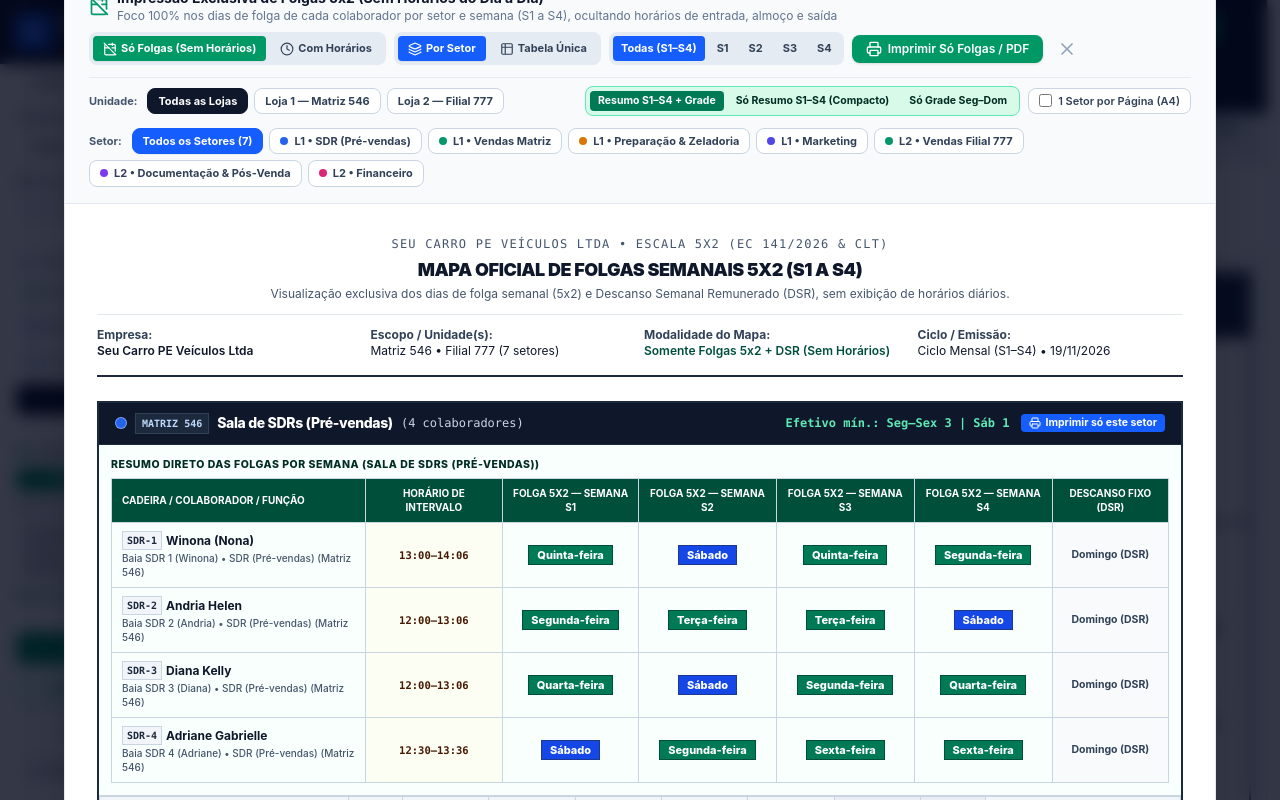
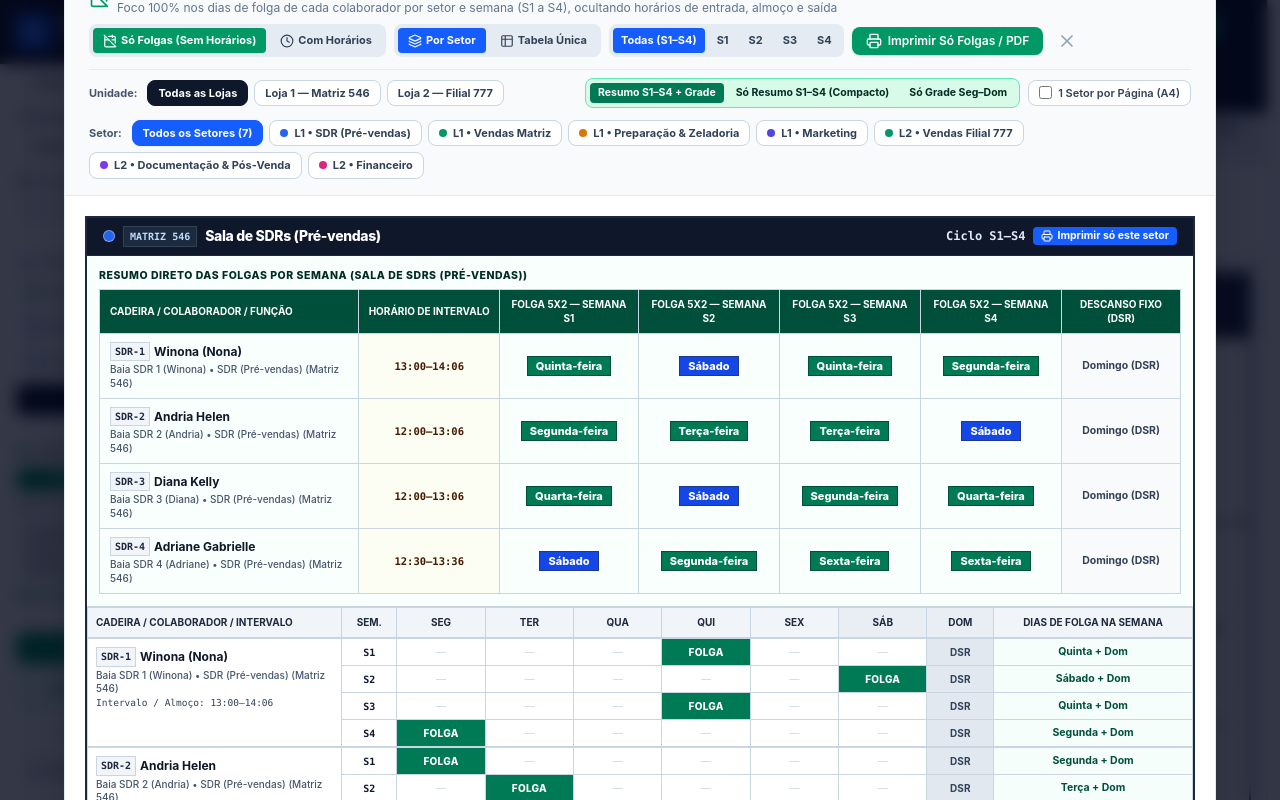
Before and after one commit to pedrohagahss/escala-compliance-pro, a React (Vite) app: page / in a window 1280 px wide. Both pictures are taken after a click on the button "Imprimir Só Folgas (Sem Horários)". Shown: the part 288-1088 px from the top of the page. Built offline with nearby package versions, Linux system fonts and the light colour scheme.

Commit message:
feat: restore Claude commits + fix Jorginho VEND-L2-EXT + print by sector

```diff
--- a/src/components/PrintScheduleModal.tsx
+++ b/src/components/PrintScheduleModal.tsx
@@ -890,77 +890,10 @@ export const PrintScheduleModal: React.FC<PrintScheduleModalProps> = ({
           </div>
         </div>
 
-        {/* Printable Document Area */}
-        <div className="p-8 bg-white text-slate-900 space-y-6 max-h-[78vh] overflow-y-auto print:max-h-none print:overflow-visible print:p-0">
-          {/* Official Document Header */}
-          <div className="border-b-2 border-slate-800 pb-4 text-center">
-            <div className="text-xs uppercase font-mono tracking-widest text-slate-600">
-              SEU CARRO PE VEÍCULOS LTDA &bull; ESCALA 5x2 (EC 141/2026 &amp; CLT)
-            </div>
-            <h1 className="text-lg font-black tracking-tight text-slate-900 uppercase mt-1">
-              {folgasOnly
-                ? printMode === 'BY_SECTOR' && visibleSectors.length === 1
-                  ? `Mapa Oficial de Folgas 5x2 — ${visibleSectors[0].title}`
-                  : 'Mapa Oficial de Folgas Semanais 5x2 (S1 a S4)'
-                : printMode === 'BY_SECTOR'
-                ? visibleSectors.length === 1
-                  ? `Quadro de Horário por Setor — ${visibleSectors[0].title}`
-                  : 'Quadro de Horário de Trabalho e Escala 5x2 — Tabelas por Setor'
-                : 'Quadro de Horário de Trabalho e Escala de Revezamento 5x2'}
-            </h1>
-            <p className="text-xs text-slate-600 mt-0.5">
-              {folgasOnly
-                ? 'Visualização exclusiva dos dias de folga semanal (5x2) e Descanso Semanal Remunerado (DSR), sem exibição de horários diários.'
-                : 'Conforme exigido pelo Artigo 74, § 2º da CLT e adequado aos termos da Emenda Constitucional nº 141/2026 (STF ADIs 8041/8042).'}
-            </p>
-
-            <div className="grid grid-cols-2 sm:grid-cols-4 gap-2 text-xs mt-3 pt-3 border-t border-slate-200 text-left">
-              <div>
-                <span className="font-bold text-slate-700 block">Empresa:</span>
-                <span className="font-semibold text-slate-900">Seu Carro PE Veículos Ltda</span>
-              </div>
-              <div>
-                <span className="font-bold text-slate-700 block">Escopo / Unidade(s):</span>
-                <span>
-                  {storeFilter === 'LOJA_1'
-                    ? 'Loja 1 — Matriz 546'
-                    : storeFilter === 'LOJA_2'
-                    ? 'Loja 2 — Filial 777'
-                    : 'Matriz 546 • Filial 777'}
-                  {printMode === 'BY_SECTOR' &&
-                    ` (${visibleSectors.length} ${
-                      visibleSectors.length === 1 ? 'setor' : 'setores'
-                    })`}
-                </span>
-              </div>
-              <div>
-                <span className="font-bold text-slate-700 block">
-                  {folgasOnly ? 'Modalidade do Mapa:' : 'Regime / PontoMais Fechado:'}
-                </span>
-                <span className="font-semibold text-emerald-900">
-                  {folgasOnly
-                    ? 'Somente Folgas 5x2 + DSR (Sem Horários)'
-                    : `${phaseConfig.shortName}${
-                        pontoMaisConfig
-                          ? ` • PM ${formatHoursDecimal(
-                              calculatePontoMaisWeeklyHours(pontoMaisConfig)
-                            )}/sem`
-                          : ''
-                      }`}
-                </span>
-              </div>
-              <div>
-                <span className="font-bold text-slate-700 block">Ciclo / Emissão:</span>
-                <span>
-                  {printWeek === 'ALL' ? 'Ciclo Mensal (S1–S4)' : `Semana ${printWeek} de 4`} &bull;{' '}
-                  {todayStr}
-                </span>
-              </div>
-            </div>
-          </div>
-
+        {/* Printable Document Area — Foco direto no Setor e Cronograma (sem cabeçalho burocrático e sem assinaturas) */}
+        <div className="p-5 bg-white text-slate-900 space-y-5 max-h-[80vh] overflow-y-auto print:max-h-none print:overflow-visible print:p-0">
           {printMode === 'BY_SECTOR' ? (
-            <div className="space-y-6">
+            <div className="space-y-5">
               {visibleSectors.map((sec, secIdx) => {
                 const chairDefs = buildSectionChairs(
                   sec.chairIds,
@@ -993,17 +926,6 @@ export const PrintScheduleModal: React.FC<PrintScheduleModalProps> = ({
                     } => Boolean(item)
                   );
 
-                const matchedSectorDef = SECTOR_DEFINITIONS.find(
-                  (s) => s.storeId === sec.storeId && s.departmentId === sec.deptId
-                );
-                const minCfg = matchedSectorDef
-                  ? sectorMinimums[matchedSectorDef.id] ||
-                    DEFAULT_SECTOR_MINIMUMS[matchedSectorDef.id] || {
-                      weekday: matchedSectorDef.minRequiredWeekday,
-                      saturday: matchedSectorDef.minRequiredSaturday,
-                    }
-                  : null;
-                const stHours = storeHours[sec.storeId] || DEFAULT_STORE_HOURS[sec.storeId];
                 const shouldBreakAfter =
                   pageBreakPerSector && secIdx < visibleSectors.length - 1;
 
@@ -1015,7 +937,7 @@ export const PrintScheduleModal: React.FC<PrintScheduleModalProps> = ({
                       shouldBreakAfter ? 'print-page-break' : ''
                     }`}
                   >
-                    <div className="bg-slate-900 text-white px-4 py-2.5 flex flex-wrap items-center justify-between gap-2 border-b border-slate-800 print:bg-slate-100 print:text-slate-900 print:border-b-2 print:border-slate-800">
+                    <div className="bg-slate-900 text-white px-4 py-2 flex flex-wrap items-center justify-between gap-2 border-b border-slate-800 print:bg-slate-100 print:text-slate-900 print:border-b-2 print:border-slate-800">
                       <div className="flex flex-wrap items-center gap-2">
                         <span
                           className="w-3 h-3 rounded-full shrink-0 border border-white/40"
@@ -1027,24 +949,12 @@ export const PrintScheduleModal: React.FC<PrintScheduleModalProps> = ({
                         <h2 className="text-sm font-extrabold tracking-tight">
                           {sec.title}
                         </h2>
-                        <span className="text-xs text-slate-300 print:text-slate-600 font-mono">
-                          ({sectorRows.length}{' '}
-                          {sectorRows.length === 1 ? 'colaborador' : 'colaboradores'})
-                        </span>
                       </div>
 
-                      <div className="flex flex-wrap items-center gap-3 text-xs">
-                        {minCfg && (
-                          <span className="font-mono font-bold text-emerald-300 print:text-slate-800">
-                            Efetivo mín.: Seg–Sex {minCfg.weekday} | Sáb {minCfg.saturday}
-                          </span>
-                        )}
-                        {!folgasOnly && (
-                          <span className="font-mono text-slate-300 print:text-slate-700">
-                            Loja: Seg–Sex {stHours.weekdayOpen}–{stHours.weekdayClose} &bull; Sáb{' '}
-                            {stHours.saturdayOpen}–{stHours.saturdayClose}
-                          </span>
-                        )}
+                      <div className="flex flex-wrap items-center gap-2 text-xs">
+                        <span className="font-mono font-bold text-slate-200 print:text-slate-800">
+                          {printWeek === 'ALL' ? 'Ciclo S1–S4' : `Semana S${printWeek}`}
+                        </span>
 
                         {visibleSectors.length > 1 && (
                           <button
@@ -1200,40 +1110,6 @@ export const PrintScheduleModal: React.FC<PrintScheduleModalProps> = ({
               )}
             </div>
           )}
-
-          {/* Legal Notes & Signatures */}
-          <div className="space-y-4 pt-4 border-t border-slate-200 text-xs text-slate-600">
-            <p className="leading-relaxed">
-              {folgasOnly ? (
-                <>
-                  <strong>Comunicado de Escala de Folgas 5x2:</strong> Este quadro apresenta os dias de folga semanal (5x2) e o Descanso Semanal Remunerado (DSR aos domingos) ao longo do ciclo de 4 semanas (S1 a S4), garantindo 2 dias de descanso por semana a todos os colaboradores.
-                </>
-              ) : (
-                <>
-                  <strong>Declaração de Conformidade Trabalhista:</strong> Certificamos que a presente escala de horários respeita o intervalo legal interjornada de 11 (onze) horas consecutivas entre duas jornadas diárias (Art. 66 CLT), o intervalo intrajornada para repouso e alimentação de segunda a sexta-feira (Art. 71 CLT), o expediente corrido de sábado até 5h (08:00 às 13:00), o regime de compensação/horas extras (Art. 59 CLT), a Lei nº 11.788/2008 para estagiários, e o teto da Emenda Constitucional nº 141/2026 com escala 5x2 e rodízio mensal de folgas aos sábados.
-                </>
-              )}
-            </p>
-
-            <div className="grid grid-cols-2 gap-8 pt-8">
-              <div className="text-center border-t border-slate-400 pt-2">
-                <span className="block font-bold text-slate-800">
-                  Diretoria / Gestão de Recursos Humanos
-                </span>
-                <span className="text-[10px] text-slate-500">
-                  Seu Carro PE &bull; Representante Legal
-                </span>
-              </div>
-              <div className="text-center border-t border-slate-400 pt-2">
-                <span className="block font-bold text-slate-800">
-                  Comissão de Empregados / Responsável do Setor
-                </span>
-                <span className="text-[10px] text-slate-500">
-                  Ciência e Acompanhamento da Escala 5x2
-                </span>
-              </div>
-            </div>
-          </div>
         </div>
       </div>
     </div>
```
